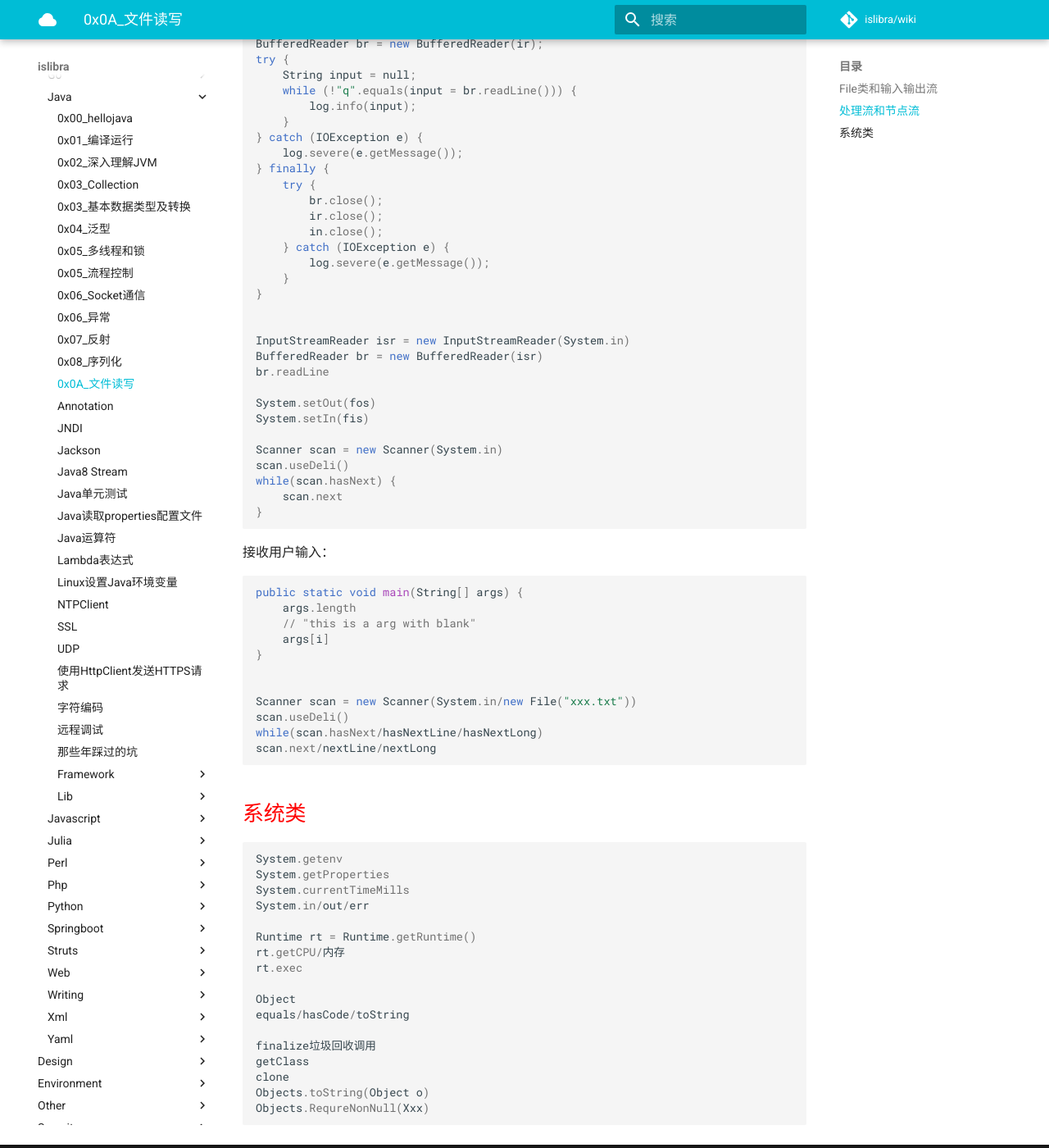
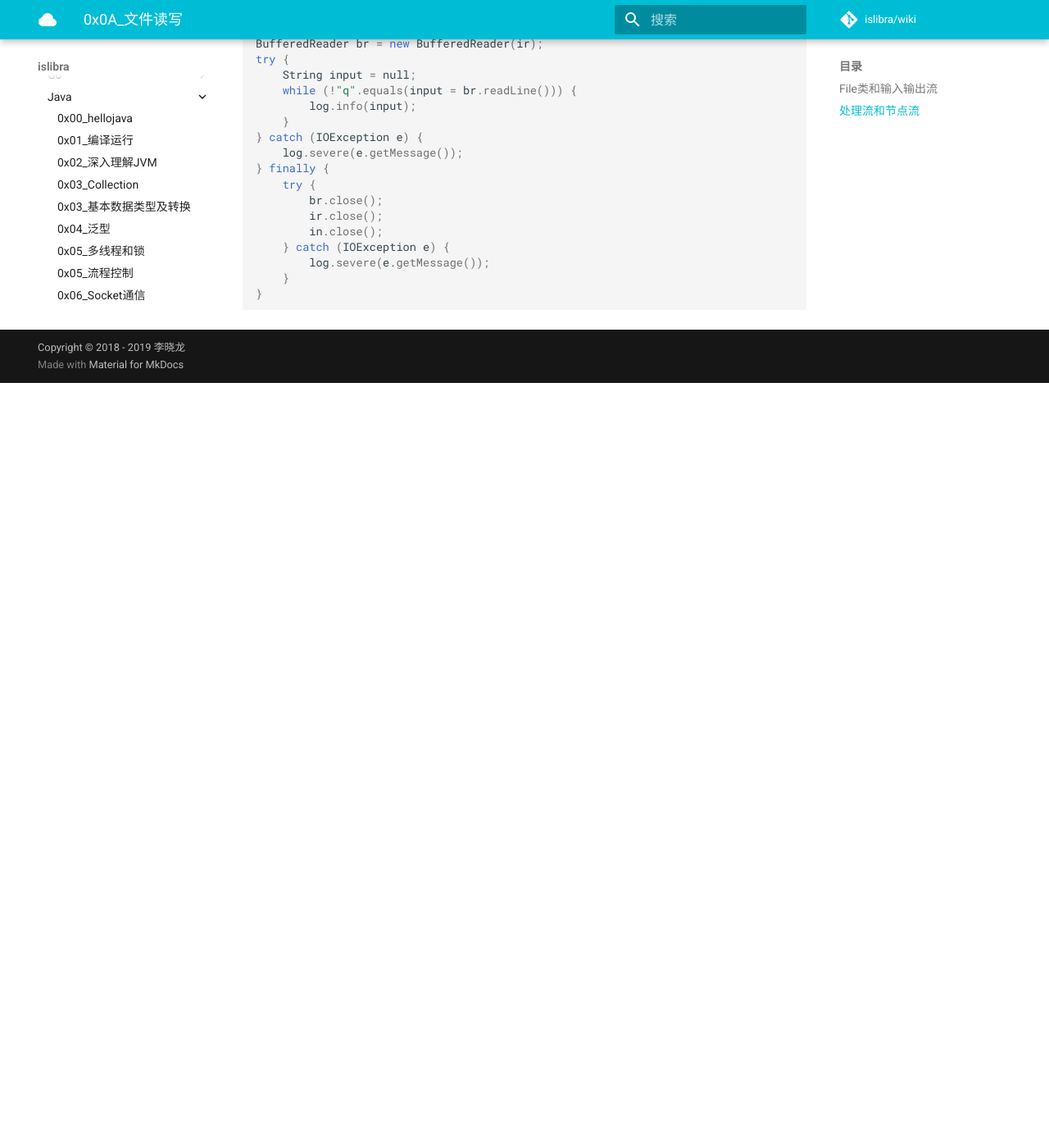
Before and after one commit to islibra/wiki, an MkDocs documentation site: the page built from docs/coding/java/0x0A_文件读写.md, in a window 1280 px wide and 1400 px high, scrolled down 2564 px. Shown: the whole window at 82% size. Built offline with MkDocs 1.6.1 and Material for MkDocs 9.7.7, drawn with Linux system fonts in a browser that asks for light colours; comment, search, counter and statistics services are not loaded; after the commit the page ends 3031 px from its top, so only the background shows below that.

Commit message:
Update 0x0A_文件读写.md

````diff
--- a/docs/coding/java/0x0A_文件读写.md
+++ b/docs/coding/java/0x0A_文件读写.md
@@ -129,57 +129,4 @@ try {
         log.severe(e.getMessage());
     }
 }
-
-
-InputStreamReader isr = new InputStreamReader(System.in)
-BufferedReader br = new BufferedReader(isr)
-br.readLine
-
-System.setOut(fos)
-System.setIn(fis)
-
-Scanner scan = new Scanner(System.in)
-scan.useDeli()
-while(scan.hasNext) {
-    scan.next
-}
 ```
-
-接收用户输入：
-
-```java
-public static void main(String[] args) {
-    args.length
-    // "this is a arg with blank"
-    args[i]
-}
-
-
-Scanner scan = new Scanner(System.in/new File("xxx.txt"))
-scan.useDeli()
-while(scan.hasNext/hasNextLine/hasNextLong)
-scan.next/nextLine/nextLong
-```
-
-
-## 系统类
-
-```java
-System.getenv
-System.getProperties
-System.currentTimeMills
-System.in/out/err
-
-Runtime rt = Runtime.getRuntime()
-rt.getCPU/内存
-rt.exec
-
-Object
-equals/hasCode/toString
-
-finalize垃圾回收调用
-getClass
-clone
-Objects.toString(Object o)
-Objects.RequreNonNull(Xxx)
-```
````
